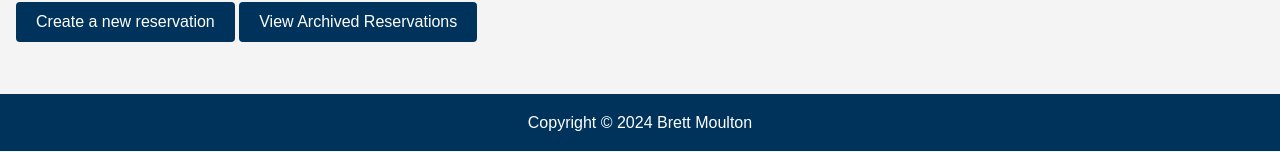
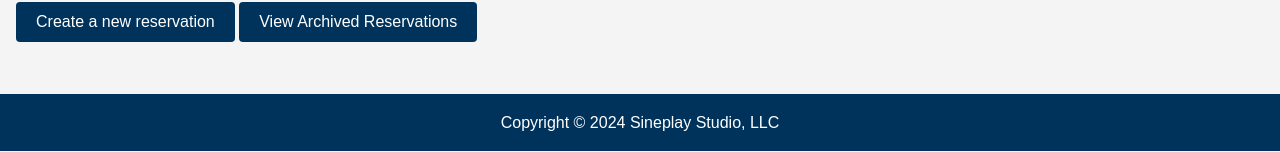
Before and after one commit to sineplay/bookyah, a Django app: template mycal/authentication/templates/authentication/profile.html in a window 1280 px wide. Shown: the part 648-800 px from the top of the page. Run offline with Django 4.2, Linux system fonts and the light colour scheme; the template is opened without the code that fills it, so the values that code supplies are empty.

Commit message:
Update footer copyright

```diff
--- a/mycal/templates/base_generic.html
+++ b/mycal/templates/base_generic.html
@@ -44,7 +44,7 @@
     </main>
 
     <footer>
-        Copyright &copy; 2024 Brett Moulton
+        Copyright &copy; 2024 <a href="https://sineplay.com">Sineplay Studio, LLC</a>
     </footer>
 </body>
 </html>
```
